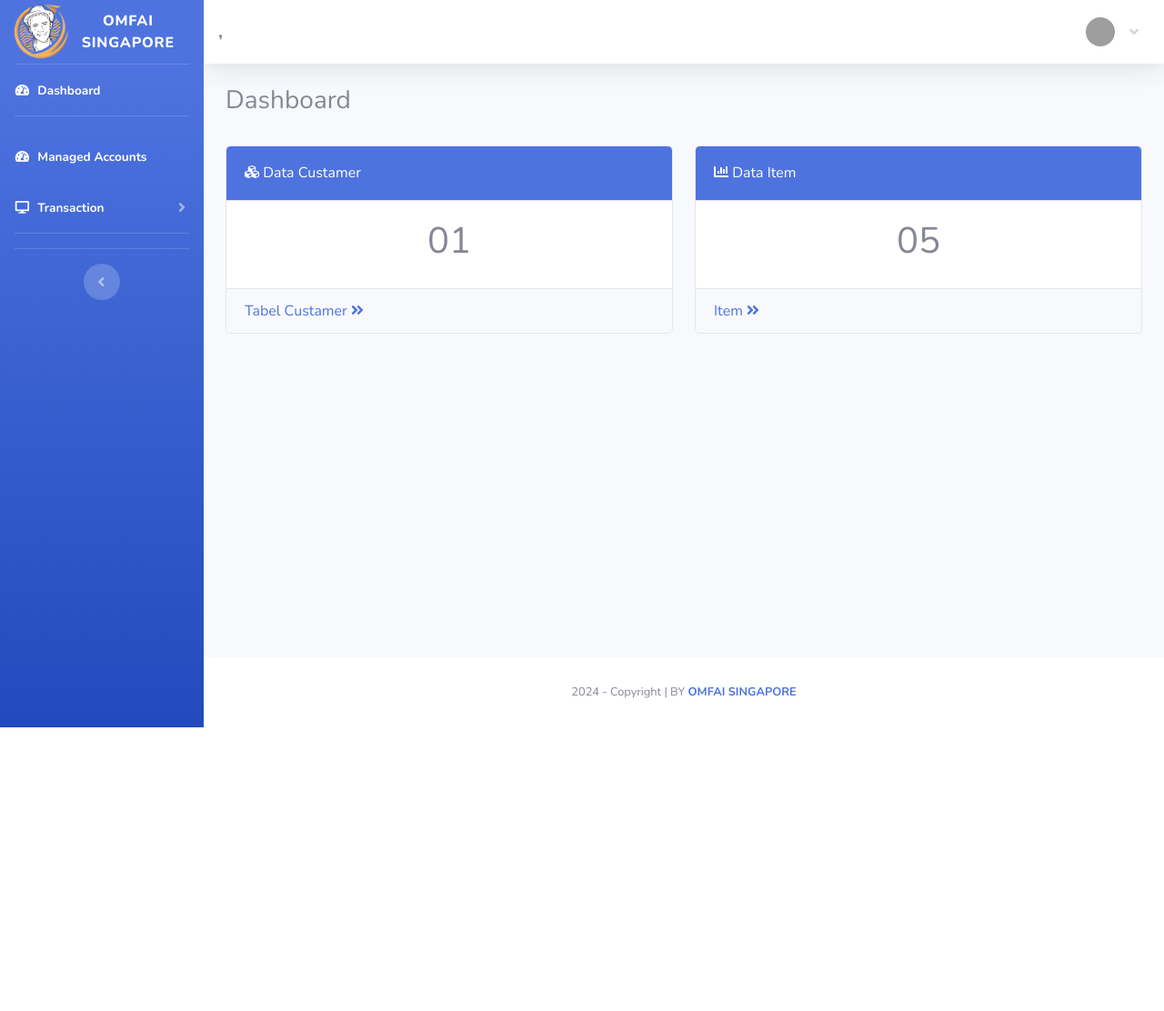
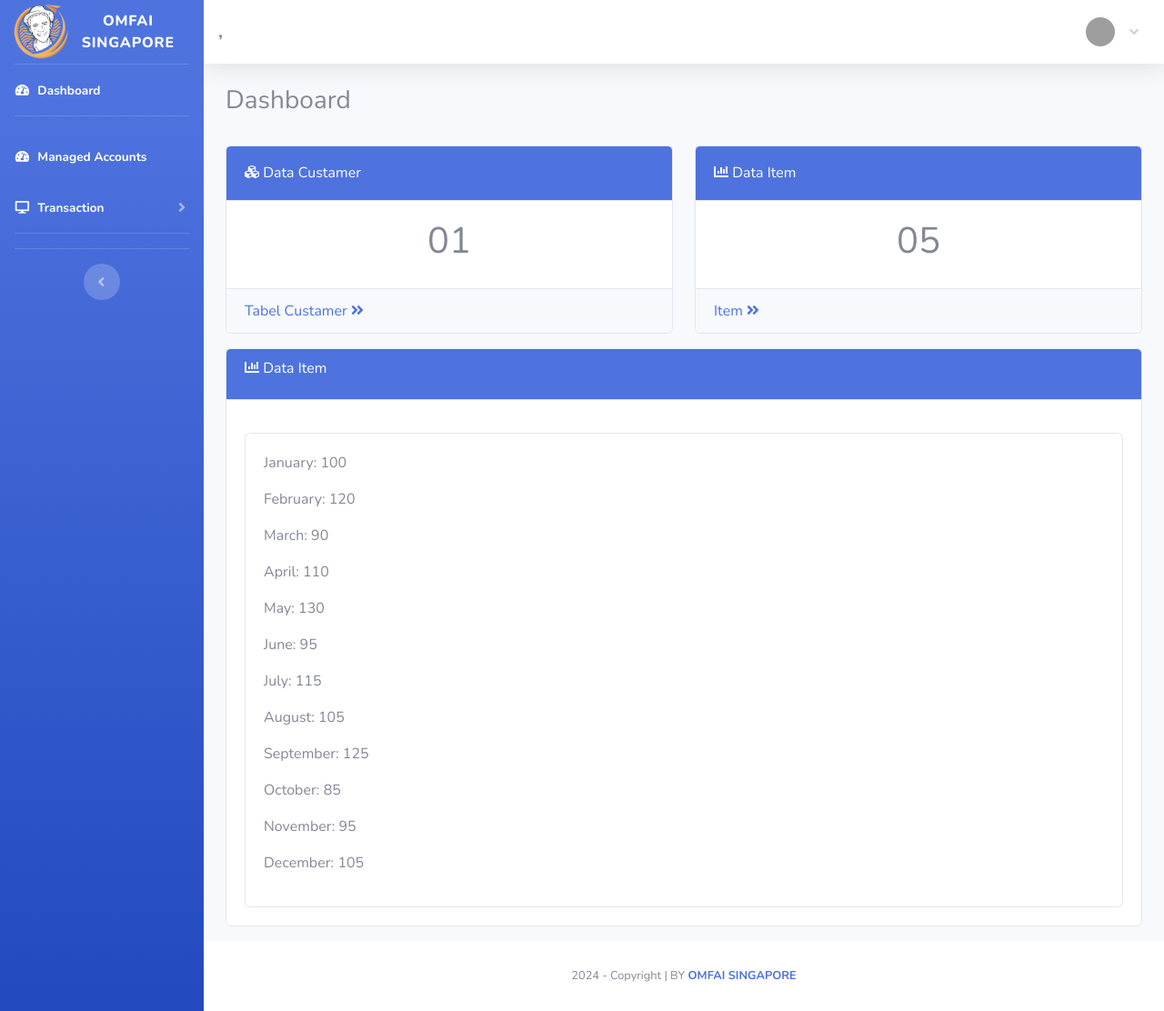
Before and after one commit to Kyomik/OMVIProject, a PHP site: page / in a window 1280 px wide. Shown: the whole page at 91% size. Before the commit the page ends 800 px from the top, so only its background shows below. Run offline with PHP 8.4, Linux system fonts and the light colour scheme; data that the repository does not hold is empty; grey boxes are pictures that could not be loaded.

Commit message:
dasboard

```diff
--- a/admin/template/home.php
+++ b/admin/template/home.php
@@ -68,10 +68,49 @@
                     Item <i class='fa fa-angle-double-right'></i></a>
             </div>
         </div>
-        <!--/grey-card -->
     </div>
     <!-- /col-md-3-->
-    <!-- STATUS cardS -->
 
 
+    <div class="col-md-12 mb-3">
+    <div class="card">
+        <div class="card-header bg-primary text-white">
+            <h6 class="card-title"><i class="fas fa-chart-bar"></i> Data Item</h6>
+        </div>
+        <div class="card-body">
+            <div class="card mt-3">
+                <div class="card-body">
+                    <script>
+                        // Data perbulan (contoh)
+                        const monthlyData = [
+                            { month: "January", value: 100 },
+                            { month: "February", value: 120 },
+                            { month: "March", value: 90 },
+                            { month: "April", value: 110 },
+                            { month: "May", value: 130 },
+                            { month: "June", value: 95 },
+                            { month: "July", value: 115 },
+                            { month: "August", value: 105 },
+                            { month: "September", value: 125 },
+                            { month: "October", value: 85 },
+                            { month: "November", value: 95 },
+                            { month: "December", value: 105 }
+                        ];
+
+                        // Tambahkan data perbulan ke dalam kartu informasi tambahan
+                        const additionalInfoCard = document.querySelector(".card.mt-3 .card-body");
+                        monthlyData.forEach(data => {
+                            const paragraph = document.createElement("p");
+                            paragraph.textContent = `${data.month}: ${data.value}`;
+                            additionalInfoCard.appendChild(paragraph);
+                        });
+                    </script>
+                </div>
+            </div>
+        </div>
+    </div>
 </div>
+
+
+    <!-- STATUS cardS -->
+</div>
```
